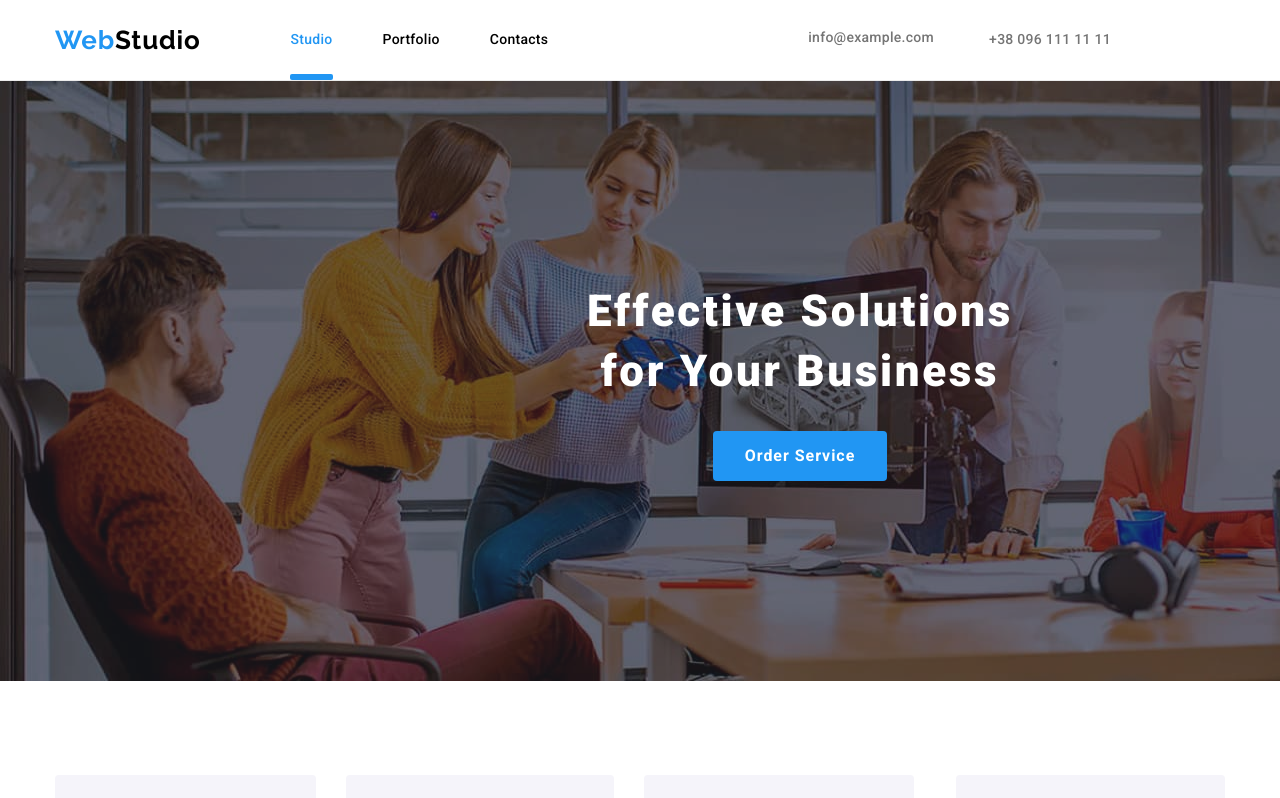
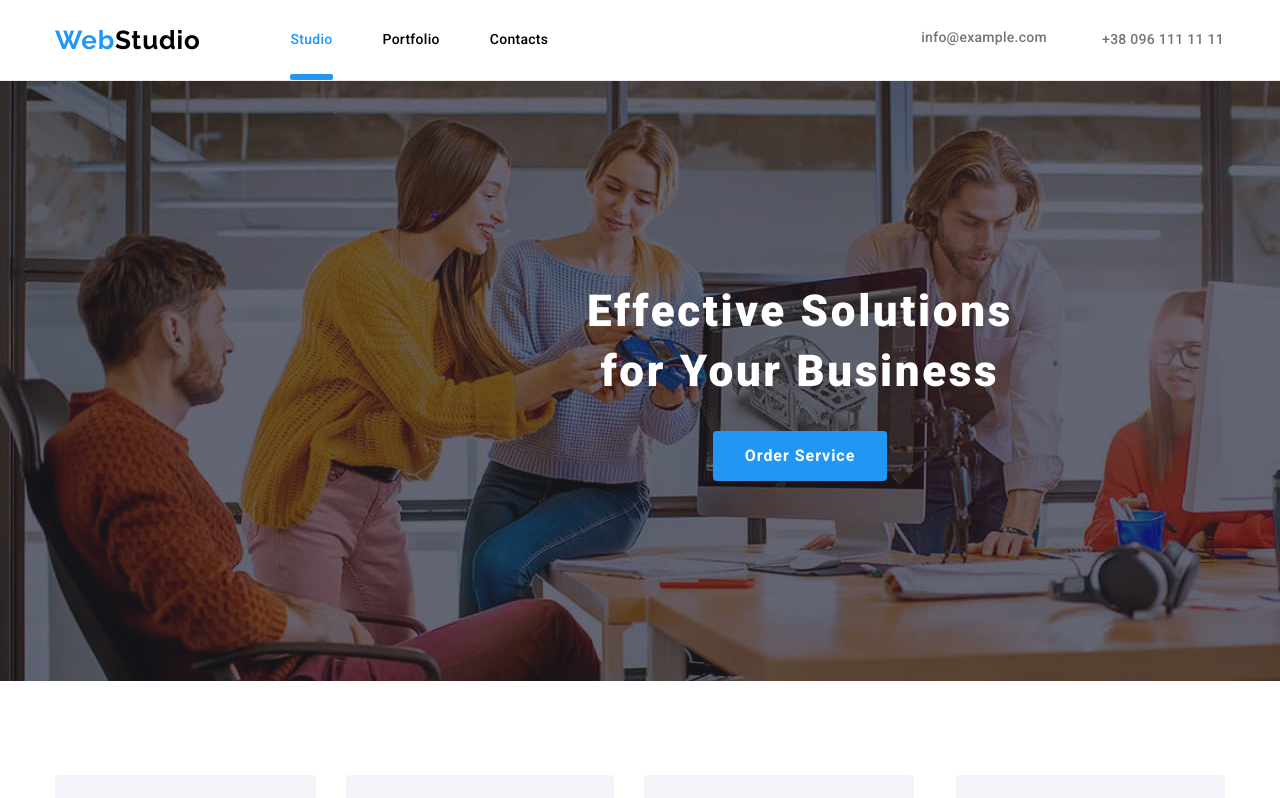
Before and after one commit to Yaroslav0102030405/01-Webstudio, a React (Create React App) app: page / in a window 1280 px wide. Shown: the top 798 px of the page. Built offline with nearby package versions, Linux system fonts and the light colour scheme.

Commit message:
update-2

```diff
--- a/src/components/Header/Header.scss
+++ b/src/components/Header/Header.scss
@@ -279,7 +279,7 @@
 .menu__contacts {
   @media screen and (min-width: 768px) {
     display: flex;
-    justify-content: flex-end;
+    // justify-content: flex-end;
   }
   // padding-top: 20px;
   // padding-bottom: 20px;
@@ -295,7 +295,10 @@
 
   @media screen and (min-width: 1200px) {
     display: flex;
-    margin-left: 260px;
+
+    margin-left: 373px;
+    // justify-content: flex-end;
+
   }
 }
 
```
